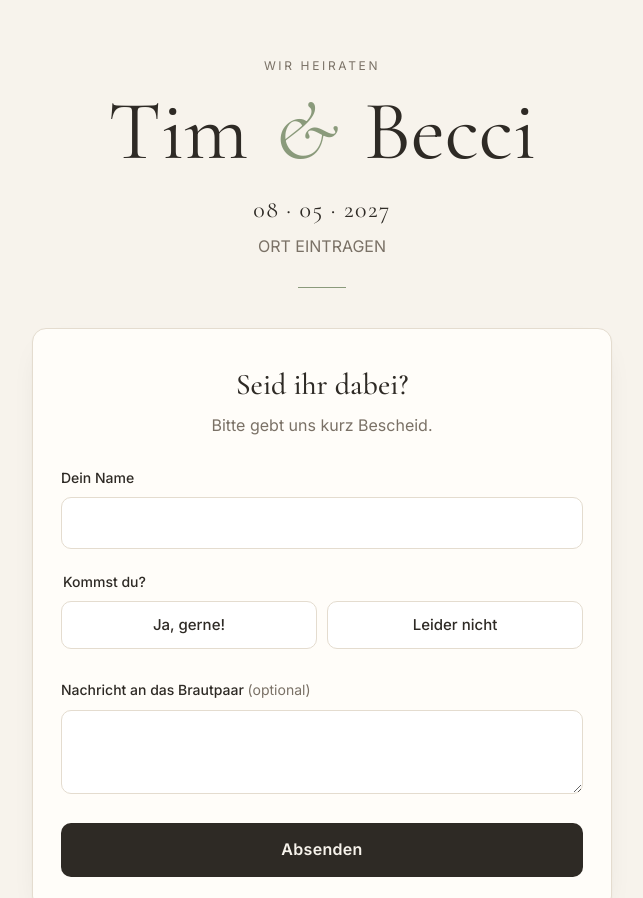
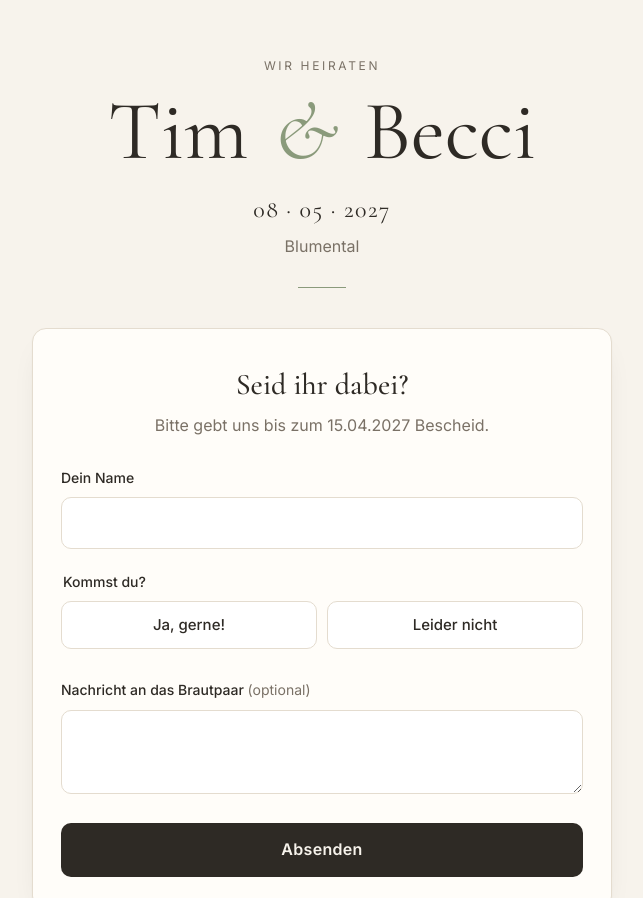
Before and after one commit to David-Ergeletzis/Tim-Becci, a plain HTML site: page index.html in a window 1280 px wide. Shown: the top 898 px of the page, without its empty margins (318-961 px from the left). Drawn offline with nearby package versions, Linux system fonts and the light colour scheme.

Commit message:
Update index.html

```diff
--- a/index.html
+++ b/index.html
@@ -122,7 +122,7 @@
     <h1>Tim <span class="amp">&amp;</span> Becci</h1>
     <p class="date">08 · 05 · 2027</p>
     <!-- Ort eintragen oder Zeile löschen -->
-    <p class="place">ORT EINTRAGEN</p>
+    <p class="place">Blumental</p>
     <hr class="divider">
   </header>
 
@@ -210,9 +210,9 @@
 <script>
   // ===== Konfiguration =====
   // URL der Apps-Script-Web-App (endet auf /exec), siehe README
-  const SCRIPT_URL = "HIER_APPS_SCRIPT_URL_EINFUEGEN";
+  const SCRIPT_URL = "https://script.google.com/macros/s/AKfycbwBVVfGhNRqLXDrFayyjNj7ONSv3AOwh6xU5YwEo_g1d_WcTIpye_c4Z_hOw_lDF_wC3Q/exec";
   // Rückmeldefrist, z. B. "15.03.2027" – leer lassen, um sie nicht anzuzeigen
-  const FRIST = "";
+  const FRIST = "15.04.2027";
   // ==========================
 
   const form = document.getElementById("rsvp");
```
